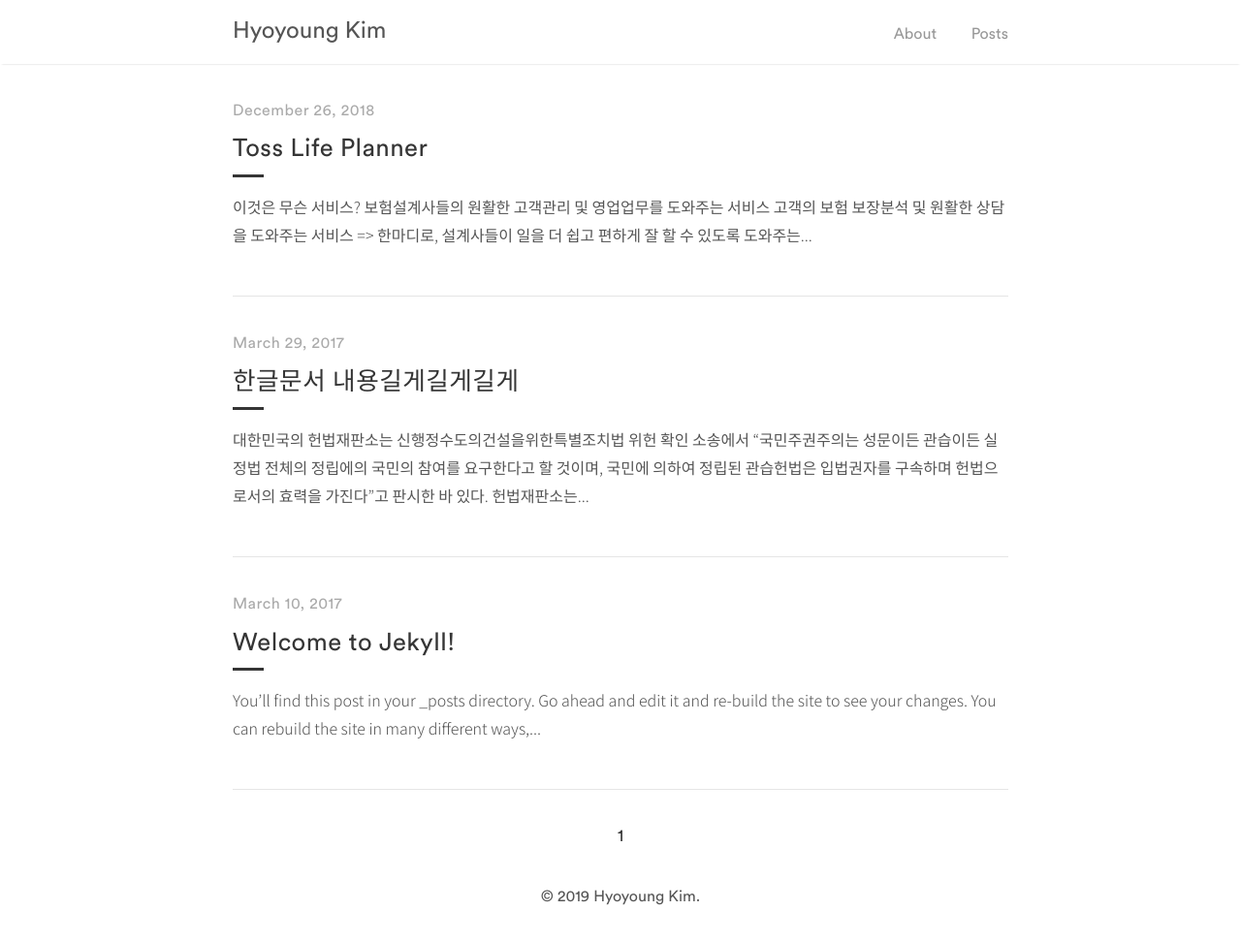
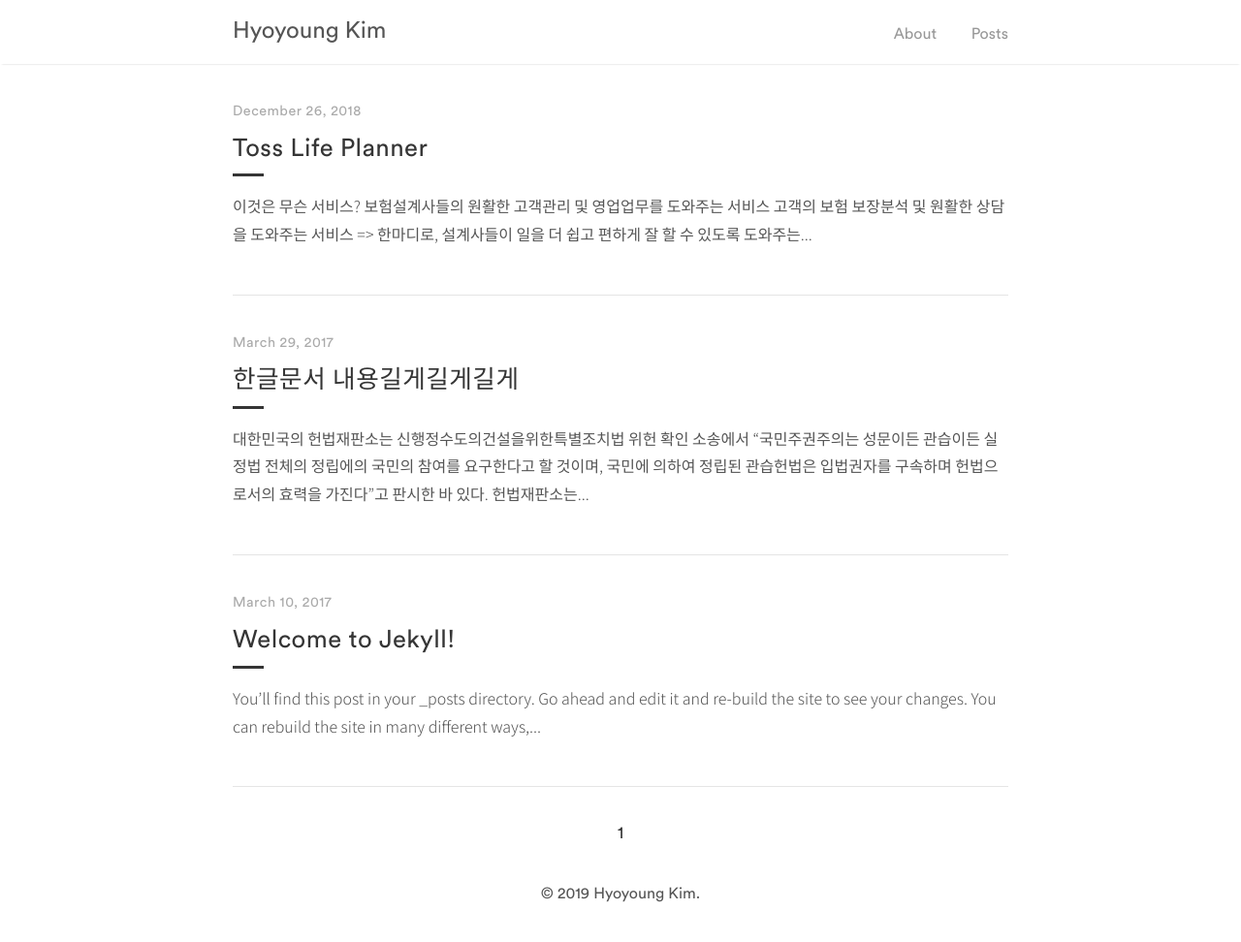
Before and after one commit to hyngkm/hyngkm.github.io, a Jekyll site: the page built from index.html, in a window 1280 px wide. Shown: the whole page at 97% size. Built offline with Jekyll 4.4.1, drawn with Linux system fonts in a browser that asks for light colours; some web fonts are replaced; the list of posts is cut into pages by our own code.

Commit message:
Update _catalogue.scss

```diff
--- a/_sass/tale/_catalogue.scss
+++ b/_sass/tale/_catalogue.scss
@@ -18,6 +18,7 @@
   &-time {
     color: $default-tint;
     font-family: $serif-secondary;
+    font-size: 0.9rem;
     letter-spacing: .5px;
   }
 
@@ -26,7 +27,6 @@
     display: block;
     font-family: $sans-serif;
     font-size: 1.6rem;
-    font-weight: 200;
     letter-spacing: .5px;
     margin: .5rem 0;
   }
```
